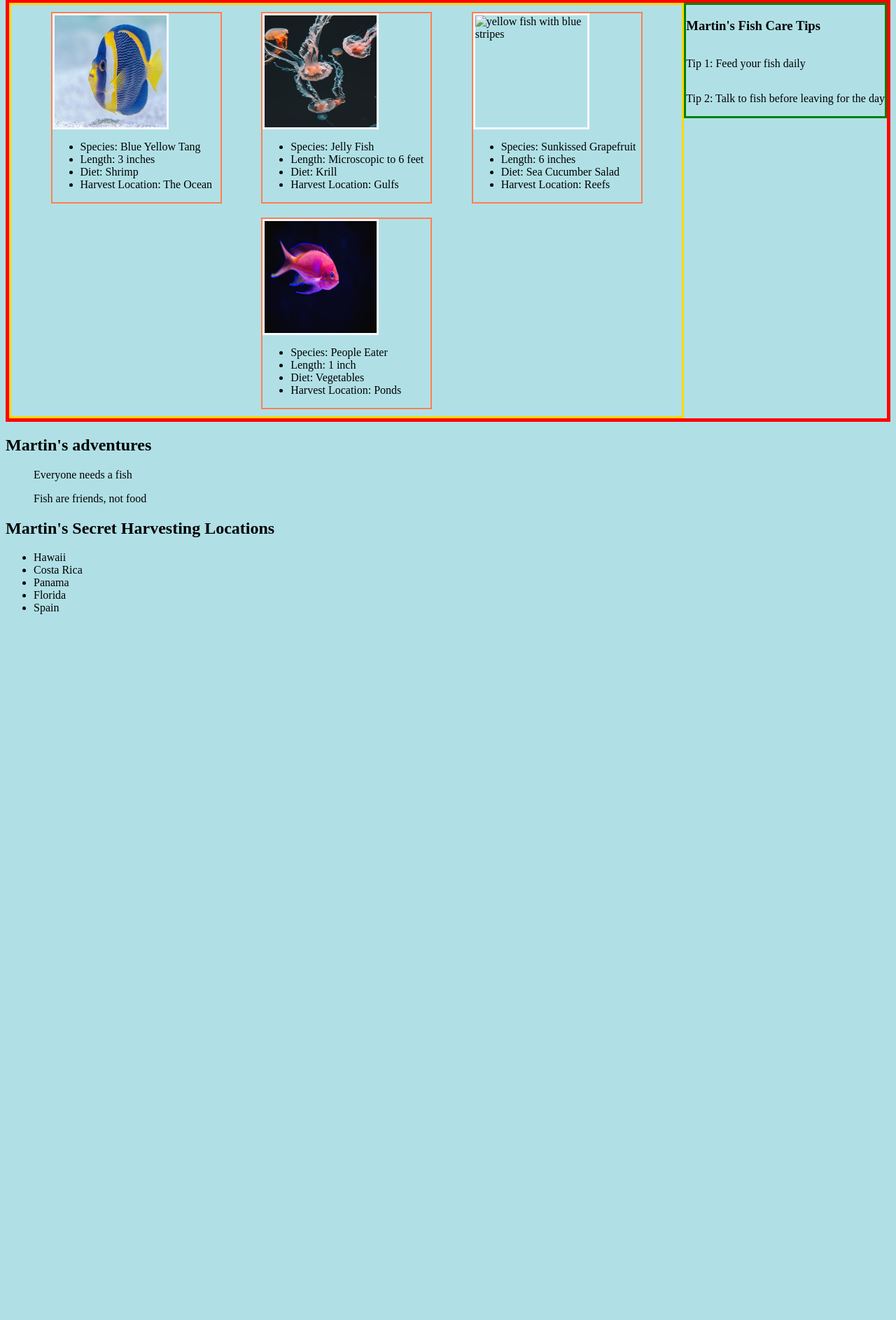
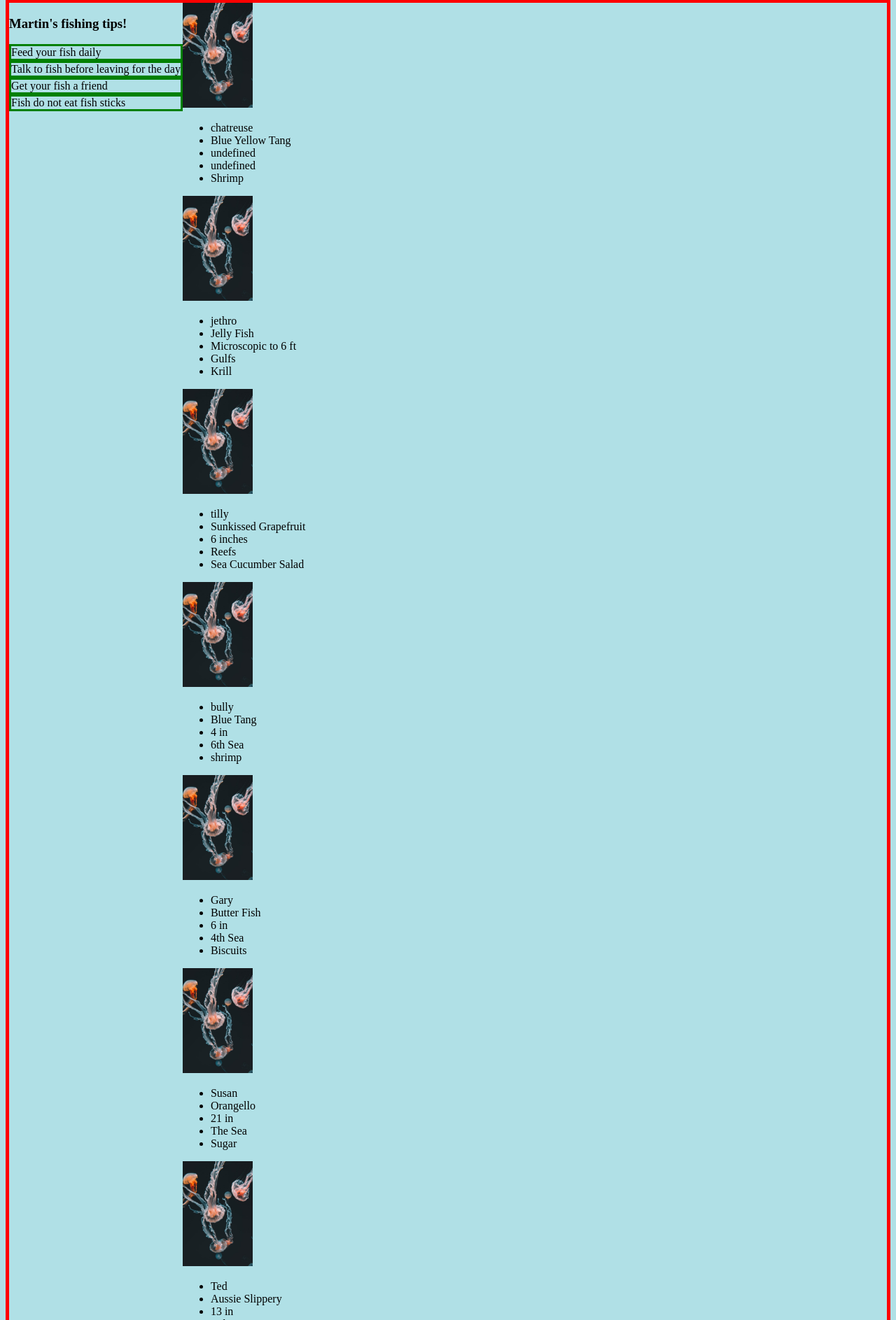
Before and after one commit to joetid09/MartinAquarium, a plain HTML site: page index.html in a window 1280 px wide. Shown: the part 94-1981 px from the top of the page at 70% size. Before the commit the page ends 988 px from the top, so only its background shows below. Drawn offline with Linux system fonts and the light colour scheme.

Commit message:
added script folder, and automated entire site with js

```diff
--- a/index.html
+++ b/index.html
@@ -7,6 +7,7 @@
     <title>Document</title>
     <link rel="stylesheet" href="styles/main.css">
 
+
 </head>
 
 <body>
@@ -15,64 +16,11 @@
         <section>
             <h2>The fish collection</h2>
             <div id="fishTank">
-                <div class="fishlist">
-                    <div class="fishCard">
-                        <div class="card-image">
-                            <img class="fish-image" src="image/blueyello.jpg" alt="yellow fish with blue stripes">
+                <aside>
+                    <h3>Martin's fishing tips!</h3>
+                        <div class = "tipList">
+
                         </div>
-                        <ul>
-                        <li>Species: Blue Yellow Tang</li>
-                        <li>Length: 3 inches</li>
-                        <li>Diet: Shrimp</li>
-                        <li>Harvest Location: The Ocean </li>
-                        </ul>
-                    </div>
-                    <div class="fishCard">
-                        <div class="card-image">
-                            <img class="fish-image" src="image/jelly.jpg" alt="yellow fish with blue stripes">
-                        </div>
-                        <ul>
-                        <li>Species: Jelly Fish</li>
-                        <li>Length: Microscopic to 6 feet</li>
-                        <li>Diet: Krill</li>
-                        <li>Harvest Location: Gulfs </li>
-                        </ul>
-                    </div>
-                    <div class="fishCard">
-                        <div class="card-image">
-                            <img class="fish-image" src="image/orangeish.jpg" alt="yellow fish with blue stripes">
-                        </div>
-                        <ul>
-                        <li>Species: Sunkissed Grapefruit</li>
-                        <li>Length: 6 inches</li>
-                        <li>Diet: Sea Cucumber Salad</li>
-                        <li>Harvest Location: Reefs </li>
-                        </ul>
-                    </div>
-                    <div class="fishCard">
-                        <div class="card-image">
-                            <img class="fish-image" src="image/purplish.jpg" alt="yellow fish with blue stripes">
-                        </div>
-                        <ul>
-                        <li>Species: People Eater</li>
-                        <li>Length: 1 inch</li>
-                        <li>Diet: Vegetables</li>
-                        <li>Harvest Location: Ponds </li>
-                        </ul>
-                    </div>
-
-                </div>
-
-                <aside>
-                    <div class="fishTips">
-                        <h3>Martin's Fish Care Tips</h3>
-                        <div>
-                          <p>Tip 1: Feed your fish daily</p>
-                        </div>
-                         <div>
-                             <p>Tip 2: Talk to fish before leaving for the day</p>
-                        </div>
-                    </div>
                 </aside>
             </div>
         </section>
@@ -84,18 +32,11 @@
             </section>
             <section class="places">
                 <h2>Martin's Secret Harvesting Locations</h2>
-                </h3>
-                <ul>
-                    <li>Hawaii</li>
-                    <li>Costa Rica</li>
-                    <li>Panama</li>
-                    <li>Florida</li>
-                    <li>Spain</li>
-                </ul>
+
             </section>
         </section>
         <footer></footer>
     </main>
 </body>
-
+<script type ="module" src="scripts/main.js"></script>
 </html>
--- /dev/null
+++ b/scripts/fish/Fish.js
@@ -0,0 +1,14 @@
+export const Fish = (fish) => {
+    return `
+    <section class="fishcard">
+    <div><img  class="fish__image image--card" src="../image/${fish.image}" width="100" height = "150"/></div>
+        <ul>
+        <li><div class="fish_name">${fish.name}</div></li>
+        <li><div class="fish_species">${fish.species}</div></li>
+        <li><div class="fish_length">${fish.length}</div></li>
+        <li><div class="fish_location">${fish.harvestLocation}</div></li>
+       <li> <div class="fish_diet">${fish.diet}</div></li>
+       </ul>
+    </section>
+    `
+}
--- /dev/null
+++ b/scripts/fish/FishDataProvider.js
@@ -0,0 +1,119 @@
+const fishCollection = [
+    {
+        image: "jelly.jpg",
+        name: "chatreuse",
+        species: "Blue Yellow Tang",
+        Length: "3 in",
+        diet: "Shrimp",
+        location: 'the Ocean',
+
+    },
+    {
+        image: "jelly.jpg",
+        name: "jethro",
+        species: "Jelly Fish",
+        length: "Microscopic to 6 ft",
+        diet: "Krill",
+        harvestLocation: "Gulfs",
+
+    },
+    {
+        image: "jelly.jpg",
+        name: "tilly",
+        species: "Sunkissed Grapefruit",
+        length: "6 inches",
+        diet: "Sea Cucumber Salad",
+        harvestLocation: "Reefs",
+
+    },
+
+    {
+        image: "jelly.jpg",
+        name: "bully",
+        species: "Blue Tang",
+        length: "4 in",
+        diet: "shrimp",
+        harvestLocation: "6th Sea",
+
+    },
+    {
+        image: "jelly.jpg",
+        name: "Gary",
+        species: "Butter Fish",
+        length: "6 in",
+        diet: "Biscuits",
+        harvestLocation: "4th Sea",
+
+    },
+    {
+        image: "jelly.jpg",
+        name: "Susan",
+        species: "Orangello",
+        length: "21 in",
+        diet: "Sugar",
+        harvestLocation: "The Sea",
+
+    },
+    {
+        image: "jelly.jpg",
+        name: "Ted",
+        species: "Aussie Slippery",
+        length: "13 in",
+        diet: "small fish",
+        harvestLocation: "3rd Sea",
+
+    },
+    {
+        image: "jelly.jpg",
+        name: "Dory",
+        species: "Royal Blue Tang",
+        length: "18 cm",
+        diet: "crustaceans",
+        harvestLocation: ""
+    },
+    {
+        image: "jelly.jpg",
+        name: "Archy",
+        species: "Arc-Eye Hawkfish",
+        length: "20 cm",
+        diet: "shrimp and other small fishes",
+        harvestLocation: "Seaward reefs in the pacific ocean"
+    },
+    {
+        image: "jelly.jpg",
+        name: "Pear",
+        species: "Bartletts' Anthias",
+        length: "9 cm",
+        diet: "zooplankton",
+        harvestLocation: "Coral reef in the western Pacific ocean"
+    },
+    {
+        image: "jelly.jpg",
+        name: "Axel Rose",
+        species: "Axilspot Wrasse",
+        length: "20 cm",
+        diet: "mollusks",
+        harvestLocation: "A clear lagoon"
+    },
+    {
+        image: "jelly.jpg",
+        name: "Angle",
+        species: "Bicolor Angelfish",
+        length: "15 cm",
+        diet: "coral polyps",
+        harvestLocation: "Coral and rubble areas"
+    },
+    {
+        image: "jelly.jpg",
+        name: "Patricia",
+        species: "Bignose Unicornfish",
+        length: "55 cm",
+        diet: "zooplankton",
+        harvestLocation: "Deep lagoon"
+    },
+
+]
+
+export const useFish = () => {
+    return fishCollection.slice()
+}
--- /dev/null
+++ b/scripts/fish/Fishlist.js
@@ -0,0 +1,20 @@
+import { useFish } from "./FishDataProvider.js"
+import { Fish } from "./Fish.js"
+
+export const FishList = () => {
+
+    const contentElement = document.querySelector ("#fishTank")
+    const fishes = useFish()
+
+    let fishHTMLRepresentations = ""
+    for (const fish of fishes) {
+        fishHTMLRepresentations += Fish(fish)
+
+    }
+
+contentElement.innerHTML += `
+<article class="fishList">
+    ${fishHTMLRepresentations}
+</article>
+`
+}
--- /dev/null
+++ b/scripts/locations/Location.js
@@ -0,0 +1,4 @@
+export const Location = (location) => {
+    return `
+    <div class="city">${location.locale}</div>`
+}
--- /dev/null
+++ b/scripts/locations/LocationDataProvider.js
@@ -0,0 +1,13 @@
+const locationCollection = [
+
+        {locale: "Hawaii"},
+        {locale: "Panama"},
+        {locale: "Florida"},
+        {locale: "Yosemite"},
+        {locale: "Costa Rica"}
+
+]
+
+export const useLocations = () => {
+    return locationCollection.slice()
+}
--- /dev/null
+++ b/scripts/locations/Locationlist.js
@@ -0,0 +1,17 @@
+import {useLocations} from "./LocationDataProvider.js"
+import {Location} from "./Location.js"
+
+export const LocationList = () => {
+    const contentElement = document.querySelector(".places")
+    const locations = useLocations()
+
+let locationHTMLRepresentations = ""
+for (const location of locations) {
+    locationHTMLRepresentations += Location(location)
+}
+
+    contentElement.innerHTML += `
+    <article class = "locationList">
+        ${locationHTMLRepresentations}
+    </article>`
+}
--- a/scripts/main.js
+++ b/scripts/main.js
@@ -0,0 +1,28 @@
+import {useFish} from './fish/FishDataProvider.js'
+import { FishList } from './fish/Fishlist.js'
+
+import {useTips} from './tips/TipDataProvider.js'
+import { TipList} from './tips/Tiplist.js'
+
+import {useLocations} from './locations/LocationDataProvider.js'
+import { LocationList } from './locations/Locationlist.js'
+
+const allTheFish = useFish()
+const allTheTips = useTips()
+const allTheLocations = useLocations()
+
+/*for (const fish of allTheFish) {
+    console.log(fish)
+}
+
+for (const tip of allTheTips) {
+    console.log(tip)
+}*/
+
+for (const location of allTheLocations) {
+    console.log(location)
+}
+
+FishList()
+TipList()
+LocationList()
--- /dev/null
+++ b/scripts/tips/Tip.js
@@ -0,0 +1,9 @@
+export const Tip = (tip) => {
+    return `
+        <div class="fishTips">
+             <div class="individualTip">
+              ${tip.tipem}
+             </div>
+         </div>
+`
+}
--- /dev/null
+++ b/scripts/tips/TipDataProvider.js
@@ -0,0 +1,12 @@
+const tipsData = [
+
+        {tipem: "Feed your fish daily"},
+        {tipem: "Talk to fish before leaving for the day"},
+        {tipem: "Get your fish a friend"},
+        {tipem: "Fish do not eat fish sticks"}
+
+]
+
+export const useTips = () => {
+    return tipsData.slice()
+}
--- /dev/null
+++ b/scripts/tips/Tiplist.js
@@ -0,0 +1,18 @@
+import { useTips } from "./TipDataProvider.js"
+import { Tip } from "./Tip.js"
+
+export const TipList = () => {
+
+    const contentElement = document.querySelector(".tipList")
+    const tips = useTips()
+
+    let tipHTMLRepresentations = ""
+    for (const tip of tips) {
+       tipHTMLRepresentations += Tip(tip)
+    }
+
+contentElement.innerHTML += `
+    <article class = "tipsList">
+        ${tipHTMLRepresentations}
+    </article>`
+}
--- a/styles/main.css
+++ b/styles/main.css
@@ -22,7 +22,7 @@ body {
     margin-bottom: 10px;
     flex-basis: 15em;
     border: 2px solid coral;
-    flex-direction: column  ;
+    flex-wrap: wrap;
 
 }
 
```
